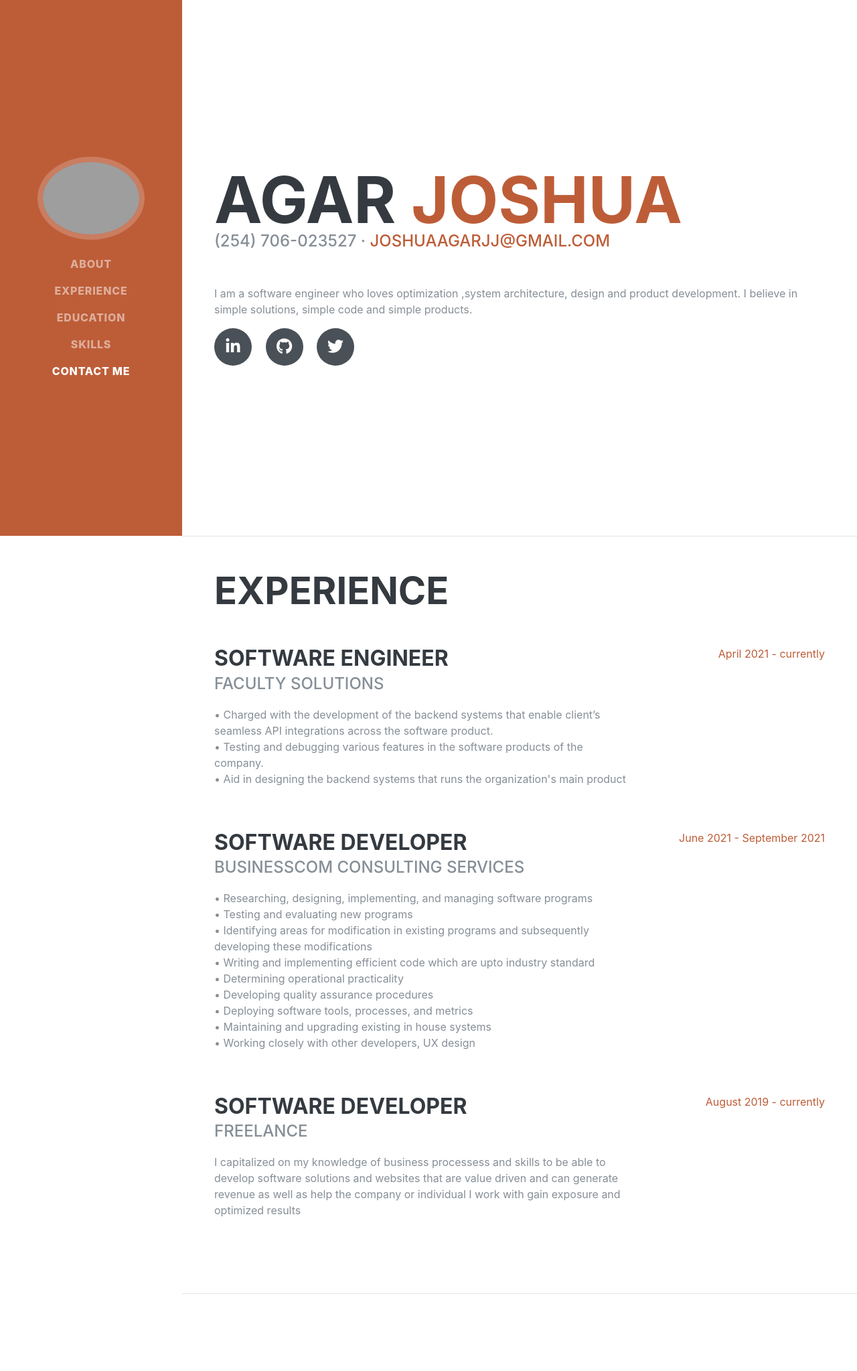
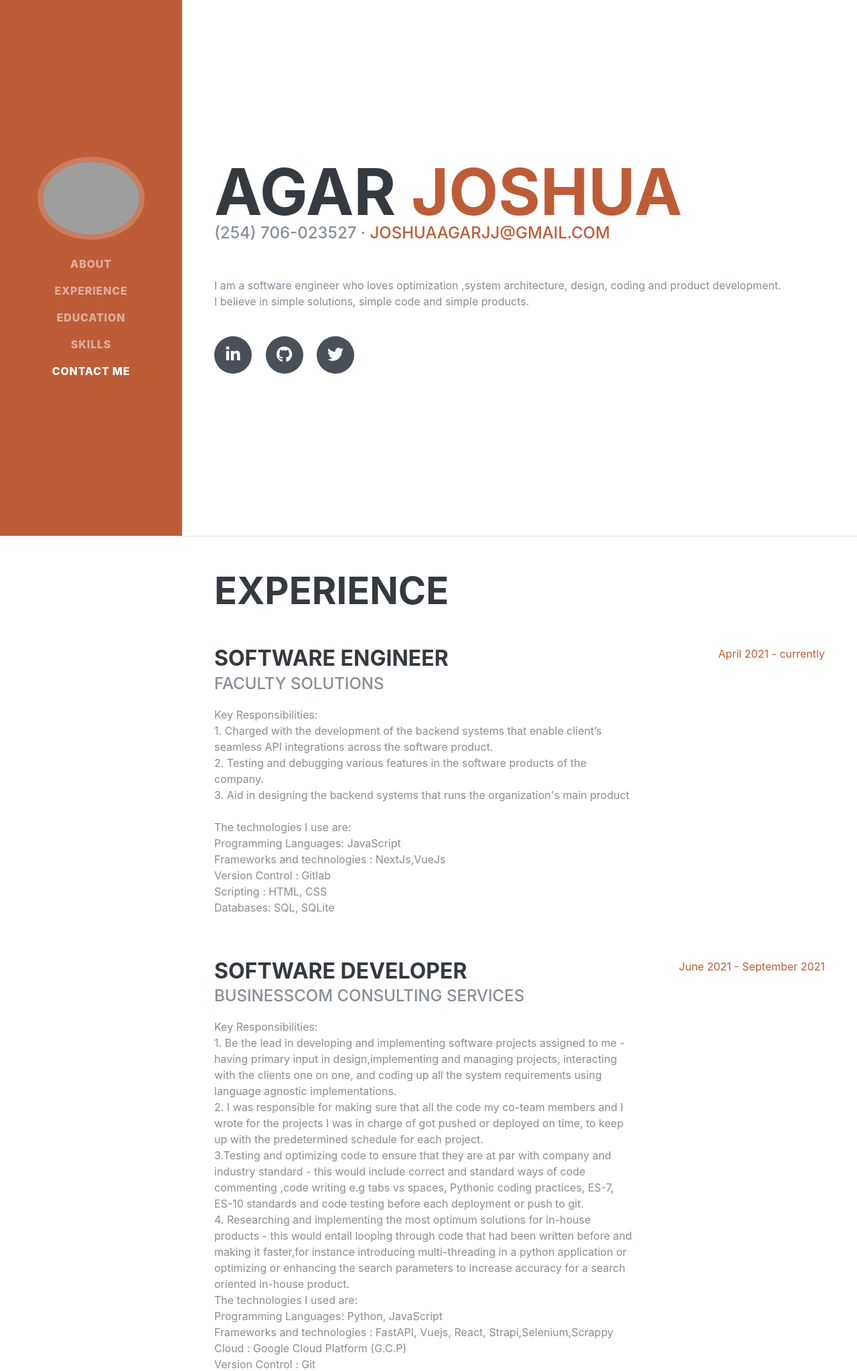
Before and after one commit to agarjoshua/Resume-website-django, a Django app: page / in a window 1280 px wide. Shown: the top 2047 px of the page at 67% size. Run offline with Django 3.2, Linux system fonts and the light colour scheme; some libraries are stand-ins or nearby versions; some web fonts are replaced; grey boxes are pictures that could not be loaded.

Commit message:
Edited my experience text

```diff
--- a/home/templates/home/index.html
+++ b/home/templates/home/index.html
@@ -70,8 +70,9 @@
           <a href="mailto:joshuaagarjj@gmail.com">joshuaagarjj@gmail.com</a>
         </div>
         <p>
-          I am a software engineer who loves optimization ,system architecture, design and product development.
-          I believe in simple solutions, simple code and simple products.
+          I am a software engineer who loves optimization ,system architecture, design, coding and product development.<br>
+          <!-- I have a personal ethos of Authenticity, Intentionality and excellence.<br> -->
+          I believe in simple solutions, simple code and simple products.<br>
         </br>
         <div class="social-icons">
           <a href="https://www.linkedin.com/in/joshua-agar/">
@@ -99,11 +100,19 @@
             <h3 class="mb-0">Software Engineer</h3>
             <div class="subheading mb-3">Faculty Solutions</div>
               <p>
-                • Charged with the development of the backend systems that enable client’s seamless API
+                Key Responsibilities:<br>
+                1. Charged with the development of the backend systems that enable client’s seamless API
                 integrations across the software product.<br>
-                • Testing and debugging various features in the software products of the company.<br>
-                • Aid in designing the backend systems that runs the organization's main product<br>
-             </p>
+                2. Testing and debugging various features in the software products of the company.<br>
+                3. Aid in designing the backend systems that runs the organization's main product<br>
+                <br>
+                The technologies I use are:<br>
+                Programming Languages: JavaScript<br>
+                Frameworks and technologies : NextJs,VueJs<br>
+                Version Control : Gitlab<br>
+                Scripting : HTML, CSS<br>
+                Databases: SQL, SQLite<br>
+              </p>
           </div>
           <div class="resume-date text-md-right">
             <span class="text-primary">April 2021 - currently</span>
@@ -115,15 +124,19 @@
             <h3 class="mb-0">Software Developer</h3>
             <div class="subheading mb-3">BusinessCom Consulting Services</div>
             <p>
-            • Researching, designing, implementing, and managing software programs <br>
-            • Testing and evaluating new programs <br>
-            • Identifying areas for modification in existing programs and subsequently developing these modifications<br>
-            • Writing and implementing efficient code which are upto industry standard<br>
-            • Determining operational practicality <br>
-            • Developing quality assurance procedures<br>
-            • Deploying software tools, processes, and metrics<br>
-            • Maintaining and upgrading existing in house systems<br>
-            • Working closely with other developers, UX design<br>
+            Key Responsibilities:<br>
+            1. Be the lead in developing and implementing software projects assigned to me - having primary input in design,implementing and managing projects, interacting with the clients one on one, and coding up all the system requirements using language agnostic implementations.<br>
+            2. I was responsible for making sure that all the code my co-team members and I wrote for the projects I was in charge of got pushed or deployed on time, to keep up with the predetermined schedule for each project.<br>
+            3.Testing and optimizing code to ensure that they are at par with company and industry standard - this would include correct and standard ways of code commenting ,code writing e.g tabs vs spaces, Pythonic coding practices, ES-7, ES-10 standards and code testing before each deployment or push to git.<br>
+            4. Researching and implementing the most optimum solutions for in-house products - this would entail looping through code that had been written before and making it faster,for instance introducing multi-threading in a python application or optimizing or enhancing the search parameters to increase accuracy for a search oriented in-house product.<br>
+
+            The technologies I used are:<br>
+            Programming Languages: Python, JavaScript<br>
+            Frameworks and technologies : FastAPI, Vuejs, React, Strapi,Selenium,Scrappy<br>
+            Cloud : Google Cloud Platform (G.C.P)<br>
+            Version Control : Git<br>
+            Scripting : HTML, CSS, Bootstrap<br>
+            Databases: PostgreSQL, SQL, SQLIte<br>
           </p>
 
           </div>
```
